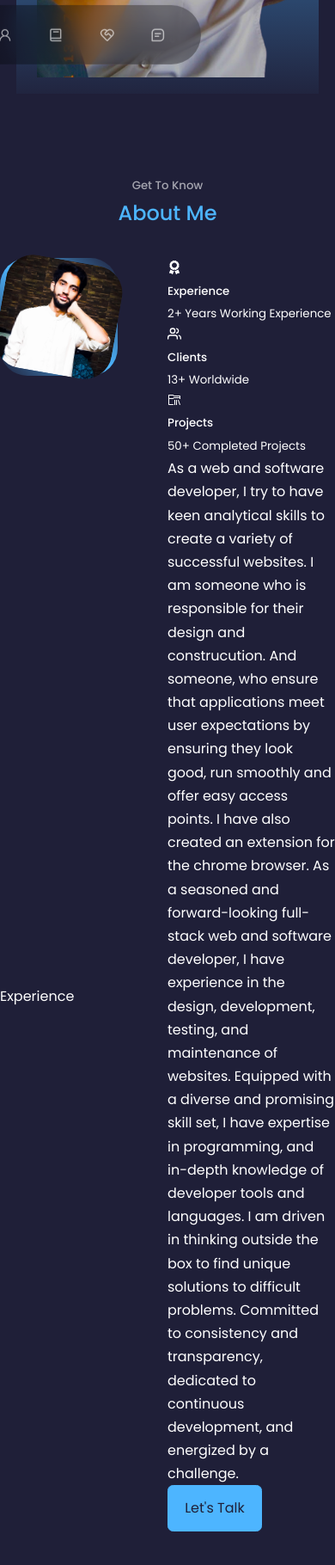
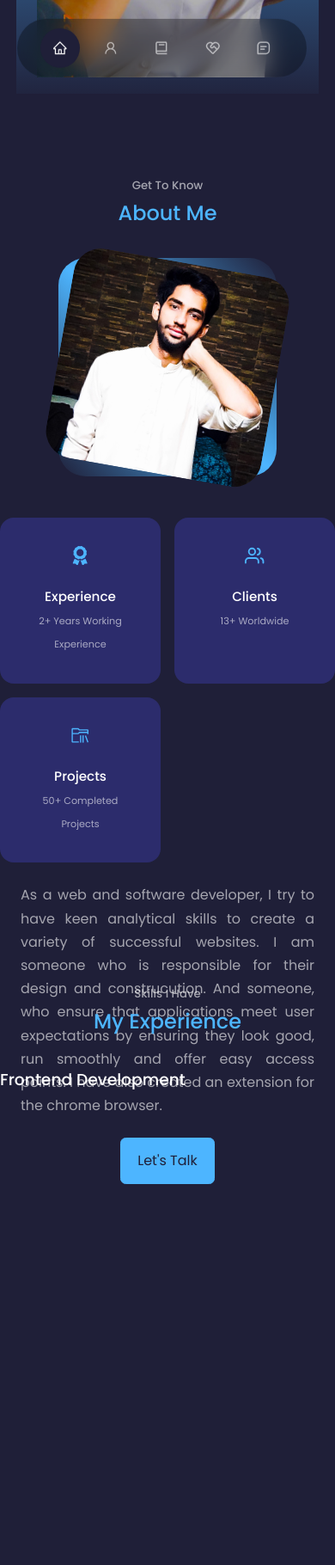
Before and after one commit to AbdullahButt2611/PortfolioApp, a React (Create React App) app in the folder react-portfolio-web-1/: page / in a window 390 px wide. Shown: the part 735-2555 px from the top of the page at 86% size. Built offline with nearby package versions, Linux system fonts and the light colour scheme.

Commit message:
About Component Completed
The About component of the portfoio has been completed. Also the nav bar has been justifued in the smaller screens as well. So the app is read to be deployed now. Right now the experience section has been started.

```diff
--- a/react-portfolio-web-1/src/components/about/About.jsx
+++ b/react-portfolio-web-1/src/components/about/About.jsx
@@ -43,7 +43,7 @@ const About = () => {
           </div>
 
           <p>
-          As a web and software developer, I try to have keen analytical skills to create a variety of successful websites. I am someone who is responsible for their design and construcution. And someone, who ensure that applications meet user expectations by ensuring they look good, run smoothly and offer easy access points. I have also created an extension for the chrome browser. As a seasoned and forward-looking full-stack web and software developer, I have experience in the design, development, testing, and maintenance of websites. Equipped with a diverse and promising skill set, I have expertise in programming, and in-depth knowledge of developer tools and languages. I am driven in thinking outside the box to find unique solutions to difficult problems. Committed to consistency and transparency, dedicated to continuous development, and energized by a challenge.
+          As a web and software developer, I try to have keen analytical skills to create a variety of successful websites. I am someone who is responsible for their design and construcution. And someone, who ensure that applications meet user expectations by ensuring they look good, run smoothly and offer easy access points. I have also created an extension for the chrome browser.
           </p>
 
           <a href="#contact" className='btn btn-primary'>Let's Talk</a>
--- a/react-portfolio-web-1/src/components/about/about.css
+++ b/react-portfolio-web-1/src/components/about/about.css
@@ -18,3 +18,90 @@
     overflow: hidden;
     transform: rotate(10deg);
 }
+
+.about__me-img:hover{
+    transform: rotate(0deg);
+    transition: var(--transition);
+}
+
+.about__cards{
+    display: grid;
+    grid-template-columns: repeat(3, 1fr);
+    gap: 1.5rem;
+}
+
+.about__card{
+    background: var(--color-bg-variant);
+    border: 1px solid transparent;
+    border-radius: 1rem;
+    padding: 2rem;
+    text-align: center;
+    transition: var(--transition);
+}
+
+.about__card:hover{
+    background: transparent;
+    border-color: var(--color-primary-variant);
+    cursor: default;
+}
+
+.about__icon{
+    color: var(--color-primary);
+    font-size: 1.4rem;
+    margin-bottom: 1rem;
+}
+
+.about__card h5{
+    font-size: 0.95rem;
+}
+
+.about__card small{
+    font-size: 0.7rem;
+    color: var(--color-light);
+}
+
+.about__content p{
+    margin: 2rem 0 2.6rem;
+    color: var(--color-light);
+    text-align: justify;
+}
+
+
+/* ===================  MEDIA QUEIES (MEDIUM DEVICES)   ======================== */
+@media screen and (max-width: 1024px) {
+    .about__container{
+        grid-template-columns: 1fr;
+        gap: 0;
+    }
+
+    .about__me{
+        width: 50%;
+        margin: 2rem auto 4rem;
+    }
+
+    .about__content p{
+        margin: 1rem 0 1.5rem;
+    }
+}
+
+
+/* ===================  MEDIA QUEIES (SMALL DEVICES)   ======================== */
+@media screen and (max-width: 600px) {
+    .about__me{
+        width: 65%;
+        margin: 0 auto 3rem;
+    }
+
+    .about__cards{
+        grid-template-columns: 1fr 1fr;
+        gap: 1rem;
+    }
+
+    .about__content{
+        text-align: center;
+    }
+
+    .about__content p{
+        margin: 1.5rem;
+    }
+}
--- a/react-portfolio-web-1/src/components/experience/Experience.jsx
+++ b/react-portfolio-web-1/src/components/experience/Experience.jsx
@@ -3,7 +3,20 @@ import './experience.css'
 
 const Experience = () => {
   return (
-    <section id='experience'>Experience</section>
+    <section id='experience'>
+      <h5>Skills I Have</h5>
+      <h2>My Experience</h2>
+
+      <div className="container experience__container">
+        <div className="experience__frontend">
+          <h3>Frontend Development</h3>
+        </div>
+
+        <div className="experience__backend">
+
+        </div>
+      </div>
+    </section>
   )
 }
 
--- a/react-portfolio-web-1/src/components/nav/nav.css
+++ b/react-portfolio-web-1/src/components/nav/nav.css
@@ -30,3 +30,28 @@ nav a.active{
     background: var(--color-bg);
     color: var(--color-white);
 }
+
+
+/* ===================  MEDIA QUEIES (MEDIUM DEVICES)   ======================== */
+@media screen and (max-width: 1024px) {
+    nav{
+        right: 30%;
+        bottom: -5%;
+    }
+}
+
+
+/* ===================  MEDIA QUEIES (SMALL DEVICES)   ======================== */
+@media screen and (max-width: 600px) {
+    nav{
+        left: 10%;
+        bottom: -10%;
+    }
+}
+
+@media screen and (max-width: 400px) {
+    nav{
+        left: 5%;
+        bottom: -10%;
+    }
+}
```
